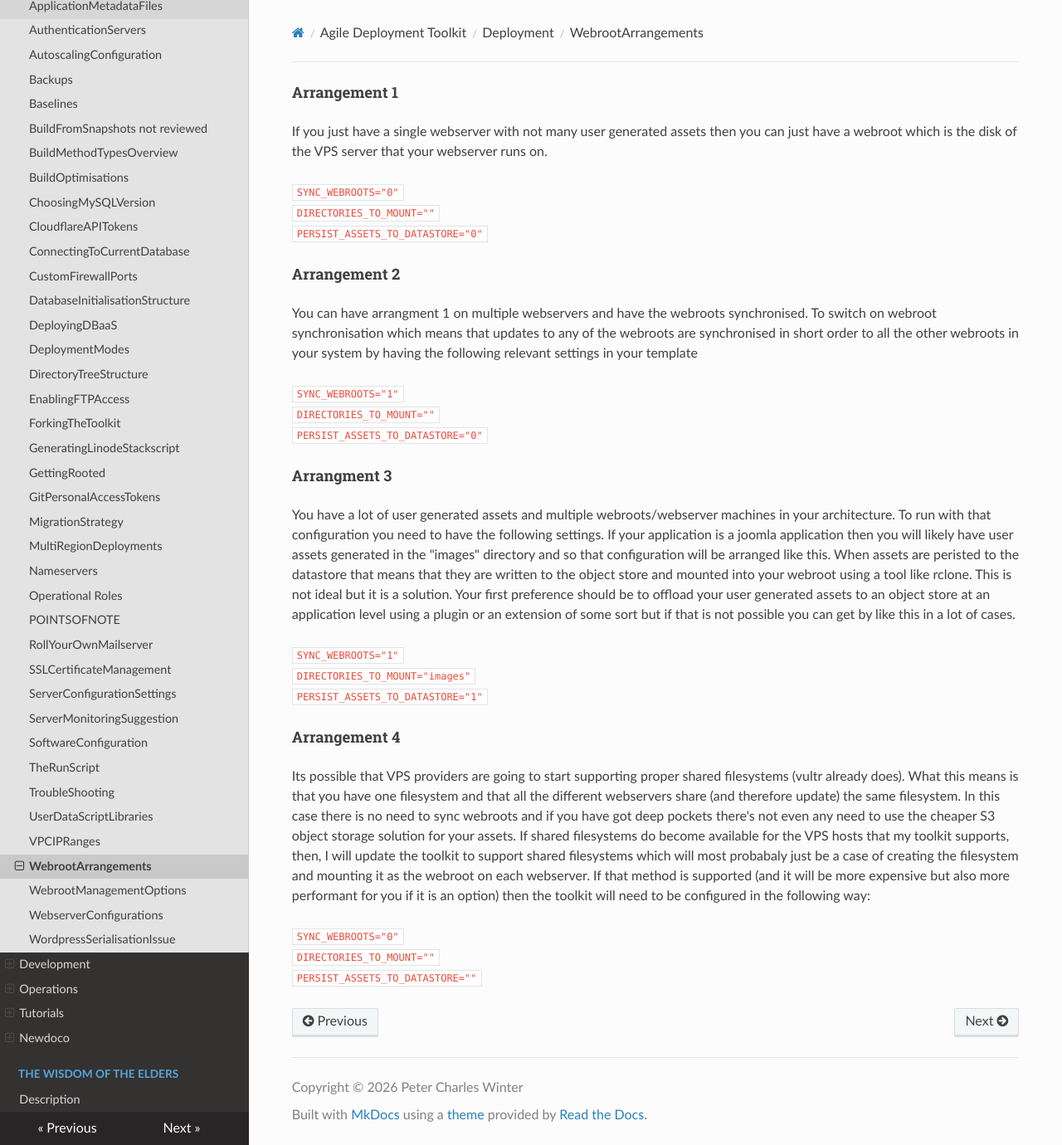
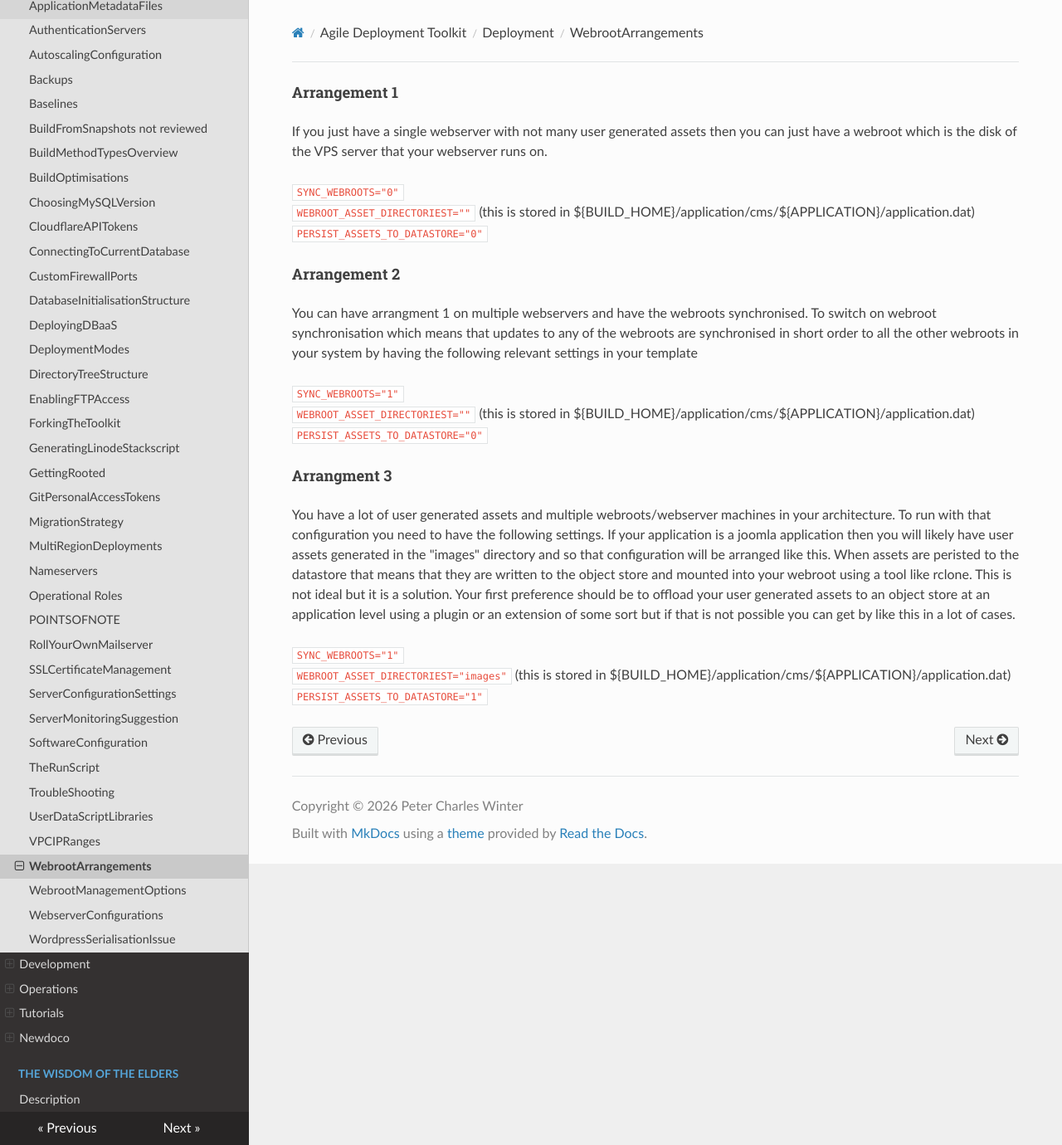
Before and after one commit to wintersys-dev/adt-documentation, an MkDocs documentation site: the page built from docs/Agile Deployment Toolkit/Deployment/WebrootArrangements.md, in a window 1280 px wide and 1380 px high. Shown: the whole window at 83% size. Built offline with MkDocs 1.6.1, drawn with Linux system fonts in a browser that asks for light colours; nearby versions of some CDN libraries.

Commit message:
Update WebrootArrangements.md

````diff
--- a/docs/Agile Deployment Toolkit/Deployment/WebrootArrangements.md
+++ b/docs/Agile Deployment Toolkit/Deployment/WebrootArrangements.md
@@ -3,7 +3,7 @@
 If you just have a single webserver with not many user generated assets then you can just have a webroot which is the disk of the VPS server that your webserver runs on.
 
 ```SYNC_WEBROOTS="0"```
-```DIRECTORIES_TO_MOUNT=""```
+```WEBROOT_ASSET_DIRECTORIEST=""```  (this is stored in ${BUILD_HOME}/application/cms/${APPLICATION}/application.dat)
 ```PERSIST_ASSETS_TO_DATASTORE="0"```
 
 #### Arrangement 2
@@ -11,7 +11,7 @@ If you just have a single webserver with not many user generated assets then you
 You can have arrangment 1 on multiple webservers and have the webroots synchronised. To switch on webroot synchronisation which means that updates to any of the webroots are synchronised in short order to all the other webroots in your system by having the following relevant settings in your template
 
 ```SYNC_WEBROOTS="1"```
-```DIRECTORIES_TO_MOUNT=""```
+```WEBROOT_ASSET_DIRECTORIEST=""```  (this is stored in ${BUILD_HOME}/application/cms/${APPLICATION}/application.dat)
 ```PERSIST_ASSETS_TO_DATASTORE="0"```
 
 #### Arrangment 3
@@ -19,13 +19,5 @@ You can have arrangment 1 on multiple webservers and have the webroots synchroni
 You have a lot of user generated assets and multiple webroots/webserver machines in your architecture. To run with that configuration you need to have the following settings. If your application is a joomla application then you will likely have user assets generated in the "images" directory and so that configuration will be arranged like this. When assets are peristed to the datastore that means that they are written to the object store and mounted into your webroot using a tool like rclone. This is not ideal but it is a solution. Your first preference should be to offload your user generated assets to an object store at an application level using a plugin or an extension of some sort but if that is not possible you can get by like this in a lot of cases.
 
 ```SYNC_WEBROOTS="1"```
-```DIRECTORIES_TO_MOUNT="images"```
+```WEBROOT_ASSET_DIRECTORIEST="images"```  (this is stored in ${BUILD_HOME}/application/cms/${APPLICATION}/application.dat)
 ```PERSIST_ASSETS_TO_DATASTORE="1"```
-
-#### Arrangement 4
-
-Its possible that VPS providers are going to start supporting proper shared filesystems (vultr already does). What this means is that you have one filesystem and that all the different webservers share (and therefore update) the same filesystem. In this case there is no need to sync webroots and if you have got deep pockets there's not even any need to use the cheaper S3 object storage solution for your assets. If shared filesystems do become available for the VPS hosts that my toolkit supports, then, I will update the toolkit to support shared filesystems which will most probabaly just be a case of creating the filesystem and mounting it as the webroot on each webserver. If that method is supported (and it will be more expensive but also more performant for you if it is an option) then the toolkit will need to be configured in the following way:
-
-```SYNC_WEBROOTS="0"```
-```DIRECTORIES_TO_MOUNT=""```
-```PERSIST_ASSETS_TO_DATASTORE=""```
````
